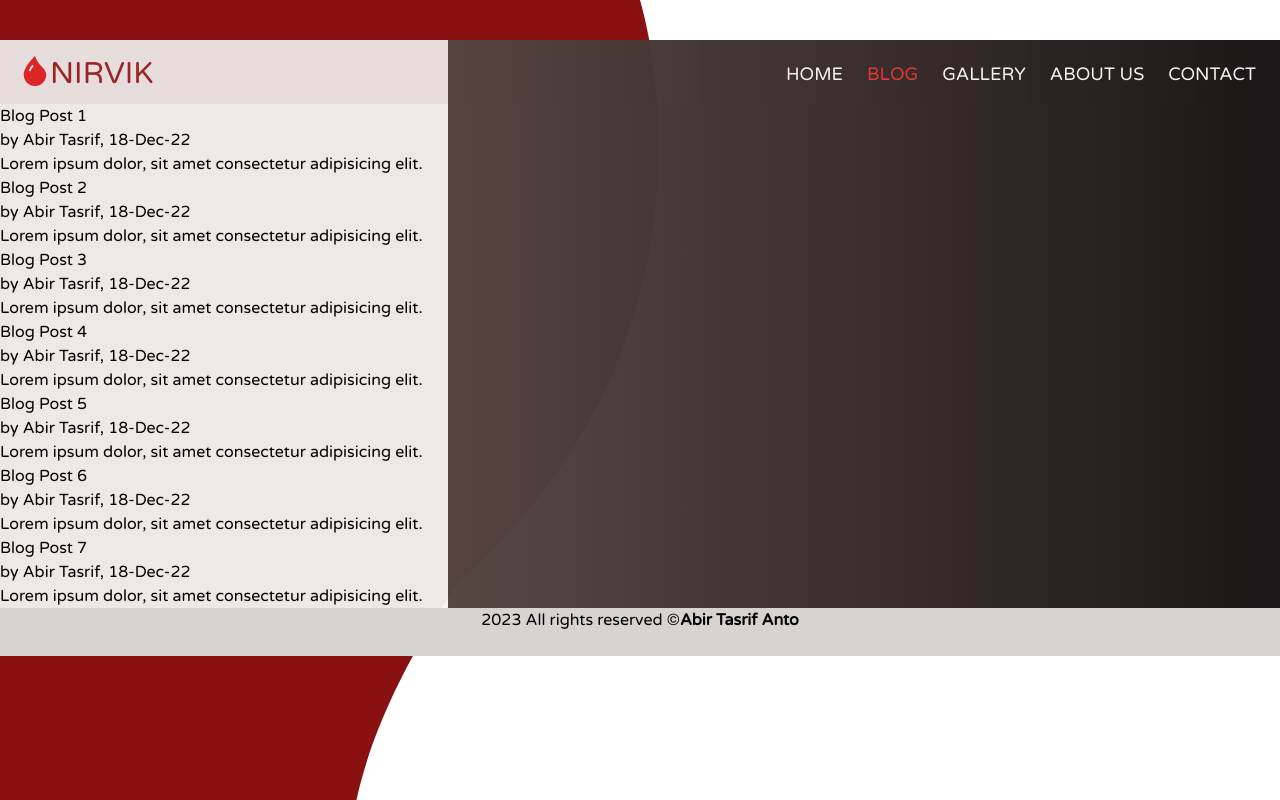
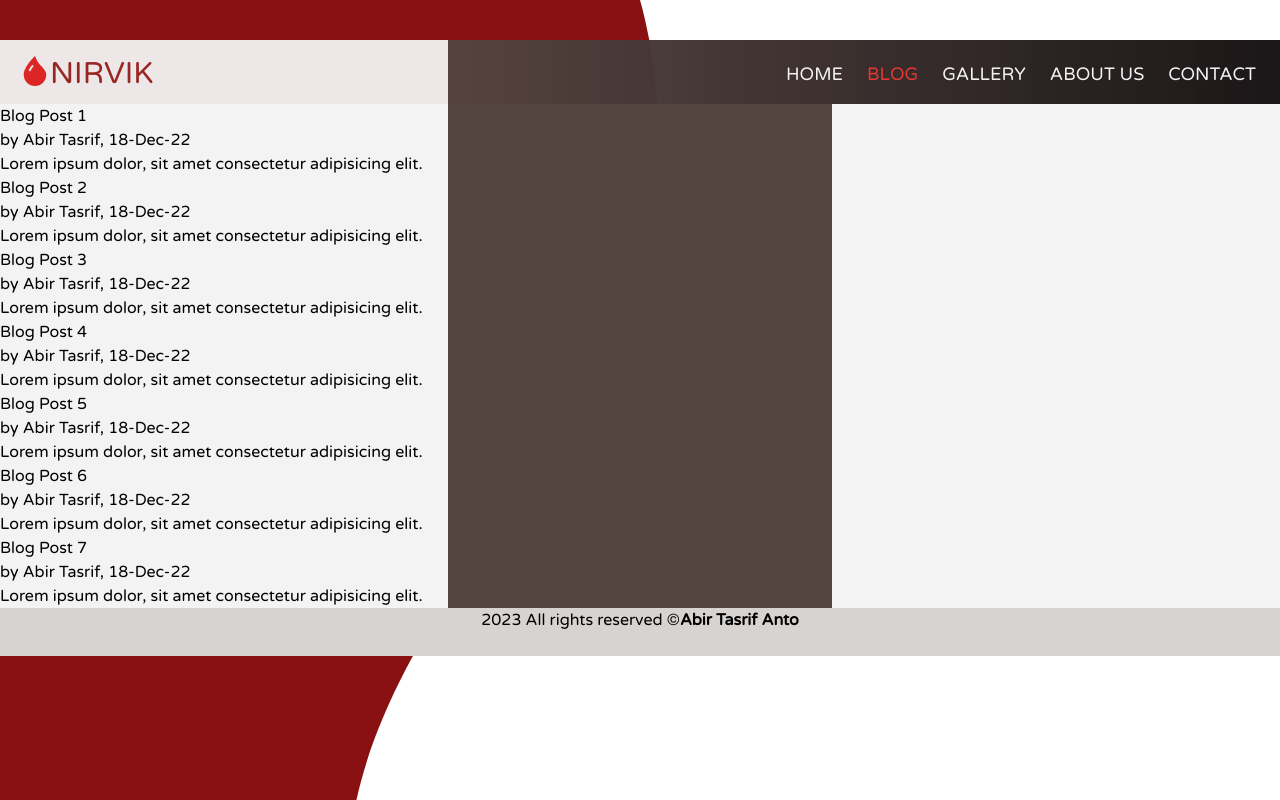
Before and after one commit to abirtasrif/nirvik-blood-donation, a React (Vite) app: page /blog in a window 1280 px wide. Built offline with nearby package versions, Linux system fonts and the light colour scheme.

Commit message:
bug fixing

```diff
--- a/src/index.css
+++ b/src/index.css
@@ -28,27 +28,34 @@ body {
 .blank {
   background-image: url("../public/nirvik-bg.svg");
   background-repeat: no-repeat !important;
-  background-color: white;
+  background-color: rgb(255, 255, 255);
   background-size: cover;
 }
 
 .nav-items {
   background: linear-gradient(
     to Right,
-    #e8dddd 0% 35%,
+    #ede7e7 0% 35%,
     rgba(84, 68, 64, 0.98) 35%,
     #1b1617
   );
 }
 .home,
-.blog,
-.gallery,
-.about {
+.contact {
   background: linear-gradient(
     to Right,
     rgba(243, 243, 243, 0.95) 0% 35%,
     rgba(84, 68, 64, 0.98) 35%,
     rgba(27, 22, 23)
+  );
+}
+
+.blog {
+  background: linear-gradient(
+    to Right,
+    rgba(243, 243, 243) 0% 35%,
+    rgba(84, 68, 64) 35% 65%,
+    rgba(243, 243, 243) 65% 100%
   );
 }
 
--- a/src/pages/AboutUs.jsx
+++ b/src/pages/AboutUs.jsx
@@ -1,7 +1,7 @@
 import React from "react";
 
 const AboutUs = () => {
-  return <div className="about mt-[6.5rem]">AboutUs</div>;
+  return <div className="about container mx-auto mt-[6.5rem]">AboutUs</div>;
 };
 
 export default AboutUs;
--- a/src/pages/Contact.jsx
+++ b/src/pages/Contact.jsx
@@ -1,7 +1,7 @@
 import React from "react";
 
 const Contact = () => {
-  return <div className="contact mt-[6.5rem]">Contact</div>;
+  return <div className="contact container mx-auto mt-[6.5rem]">Contact</div>;
 };
 
 export default Contact;
--- a/src/pages/Gallery.jsx
+++ b/src/pages/Gallery.jsx
@@ -1,7 +1,7 @@
 import React from "react";
 
 const Gallery = () => {
-  return <div className="gallery mt-[6.5rem]">Gallery</div>;
+  return <div className="gallery container mx-auto mt-[6.5rem]">Gallery</div>;
 };
 
 export default Gallery;
```
